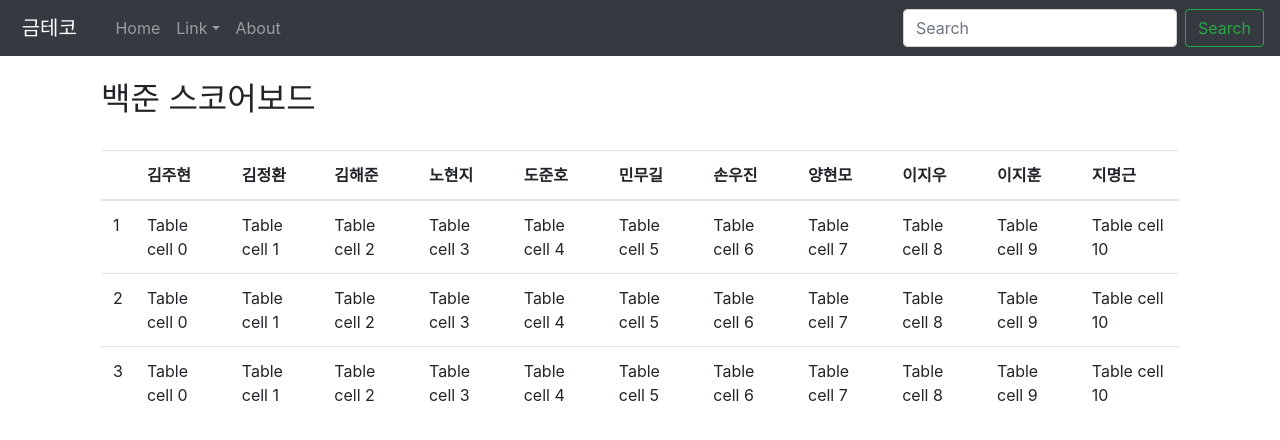
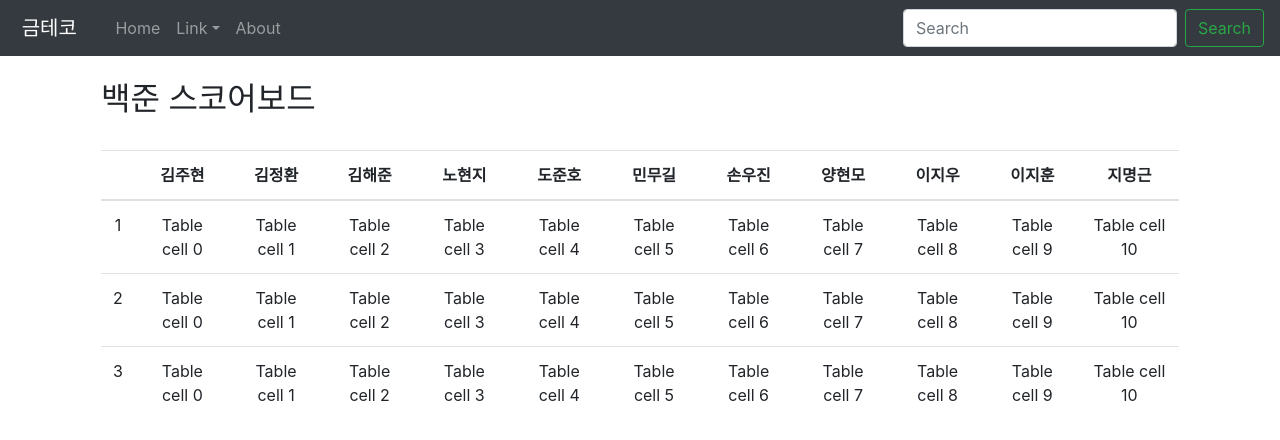
Before and after one commit to junhodo/KumtecoScoreBoard, a React app in the folder frontend/: page / in a window 1280 px wide. Shown: the top 440 px of the page. Built offline with nearby package versions, Linux system fonts and the light colour scheme.

Commit message:
feat : Add table styles for showing who have no solved yet

```diff
--- a/frontend/src/index.css
+++ b/frontend/src/index.css
@@ -1,7 +1,12 @@
-body {
-    background-color: #ffffef;
+.yet {
+    background-color: #ffffa0;
 }
-
-link {
-    text-decoration: none;
+.solved {
+    background-color: #a0ffa0;
 }
+Table {
+    text-align: center;
+}
+.table th, .table td {
+    vertical-align: none;
+}
```
